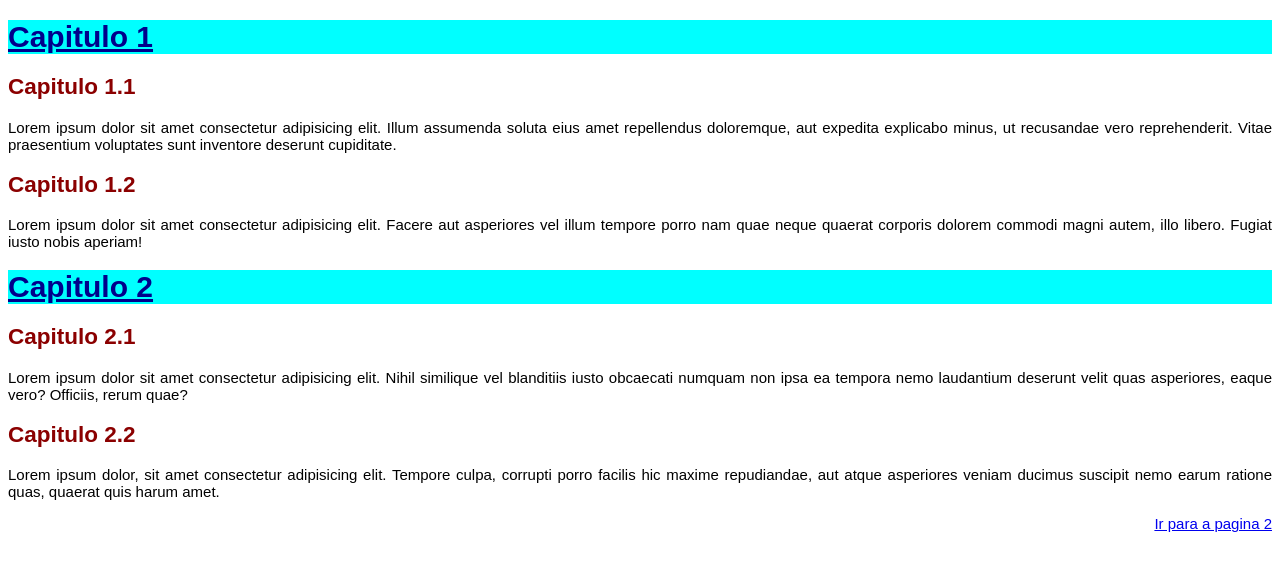
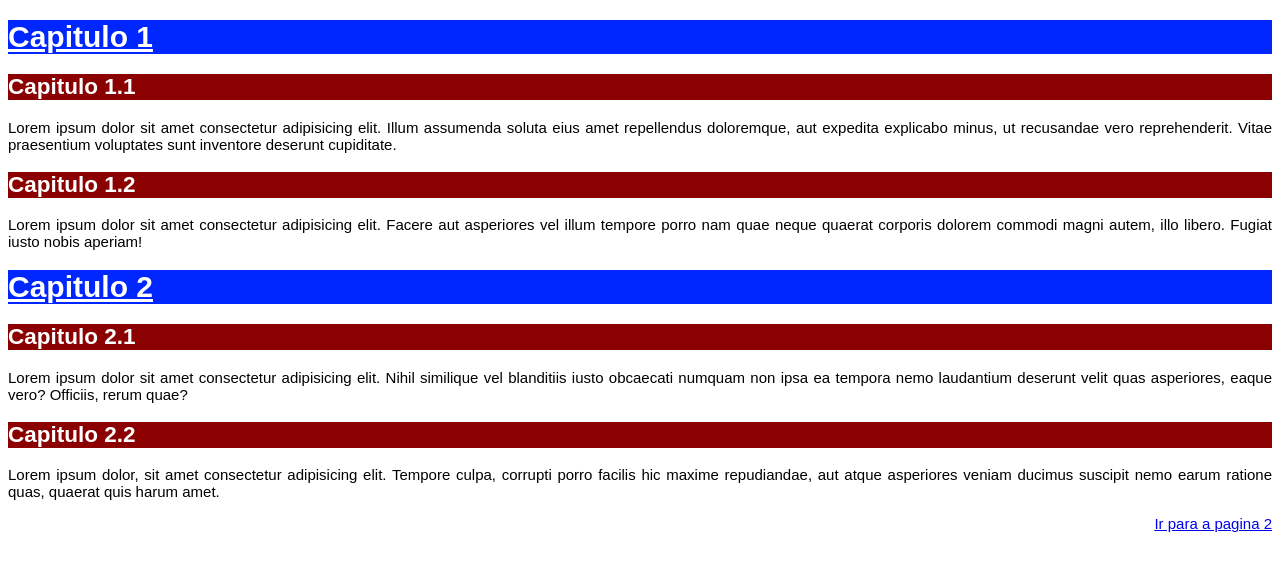
Before and after one commit to rub1nJr/HTML5, a plain HTML site: page exercicios/ex016/index.html in a window 1280 px wide. Drawn offline with Linux system fonts and the light colour scheme.

Commit message:
Update style.css

```diff
--- a/exercicios/ex016/style.css
+++ b/exercicios/ex016/style.css
@@ -6,11 +6,12 @@ body {
     font-size: 15px;
 }
 h1 {
-    color:darkblue;
-    background-color: aqua;
+    color:rgb(255, 255, 255);
+    background-color: rgb(0, 38, 255);
 }
 h2 {
-    color:darkred;
+    color:rgb(255, 255, 255);
+    background-color: darkred;
 }
 p {
     text-align: justify;
```
